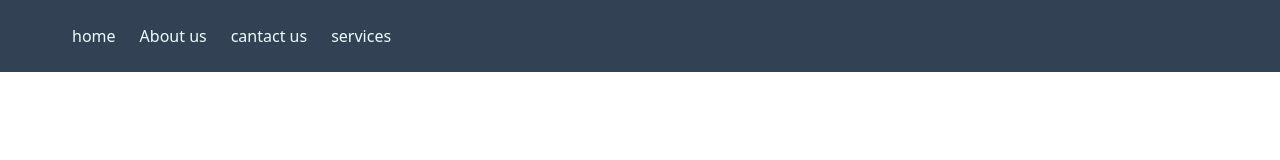
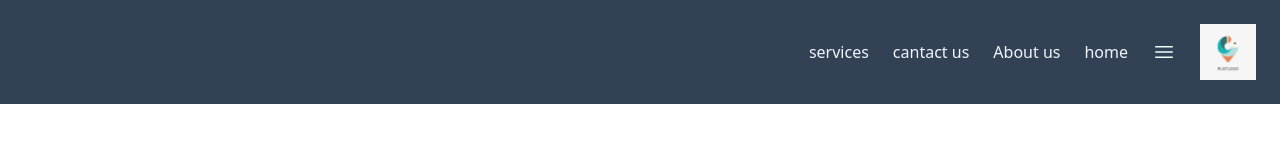
Before and after one commit to faezebolghanabady/tailwind-work-sample, a website: page public/index.html in a window 1280 px wide. Drawn offline with nearby package versions, Linux system fonts and the light colour scheme.

Commit message:
nav updaten

```diff
--- a/public/index.html
+++ b/public/index.html
@@ -5,18 +5,24 @@
     <meta http-equiv="X-UA-Compatible" content="IE=edge">
     <meta name="viewport" content="width=device-width, initial-scale=1.0">
     <link rel="stylesheet" href="./build/main.css">
-    <title>Document</title>
+    <script src="//unpkg.com/alpinejs" defer></script>
 </head>
 <body>
     <div>
-        <nav class="flex flex-col md:flex-row-reverse gap-6 w-full md:justify-start bg-slate-700 text-cyan-50 py-6 px-6 items-center">
+
+        <nav
+        x-data = '{open:false}'
+         class=  "flex flex-col md:flex-row-reverse gap-6 w-full bg-slate-700 text-cyan-50
+         py-6 px-6 md:justify-start justify-center items-center">
             <img class="w-14" src="../src/img/logo.png" alt="">
             <button>
                 <svg xmlns="http://www.w3.org/2000/svg" fill="none" viewBox="0 0 24 24" stroke-width="1.5" stroke="currentColor" class="w-6 h-6">
                     <path stroke-linecap="round" stroke-linejoin="round" d="M3.75 6.75h16.5M3.75 12h16.5m-16.5 5.25h16.5" />
                   </svg>
             </button>
-            <ul class="flex gap-6 flex-col-reverse md:flex-row-reverse  md:text-blue-50">
+            <ul class="flex gap-6 flex-col-reverse md:flex-row-reverse
+            x-show = 'open'
+              md:text-blue-50">
                 <li>home</li>
                 <li>About us</li>
                 <li>cantact us</li>
```
Also changed, not shown: public/build/main.css, src/img/logo.png (added).
